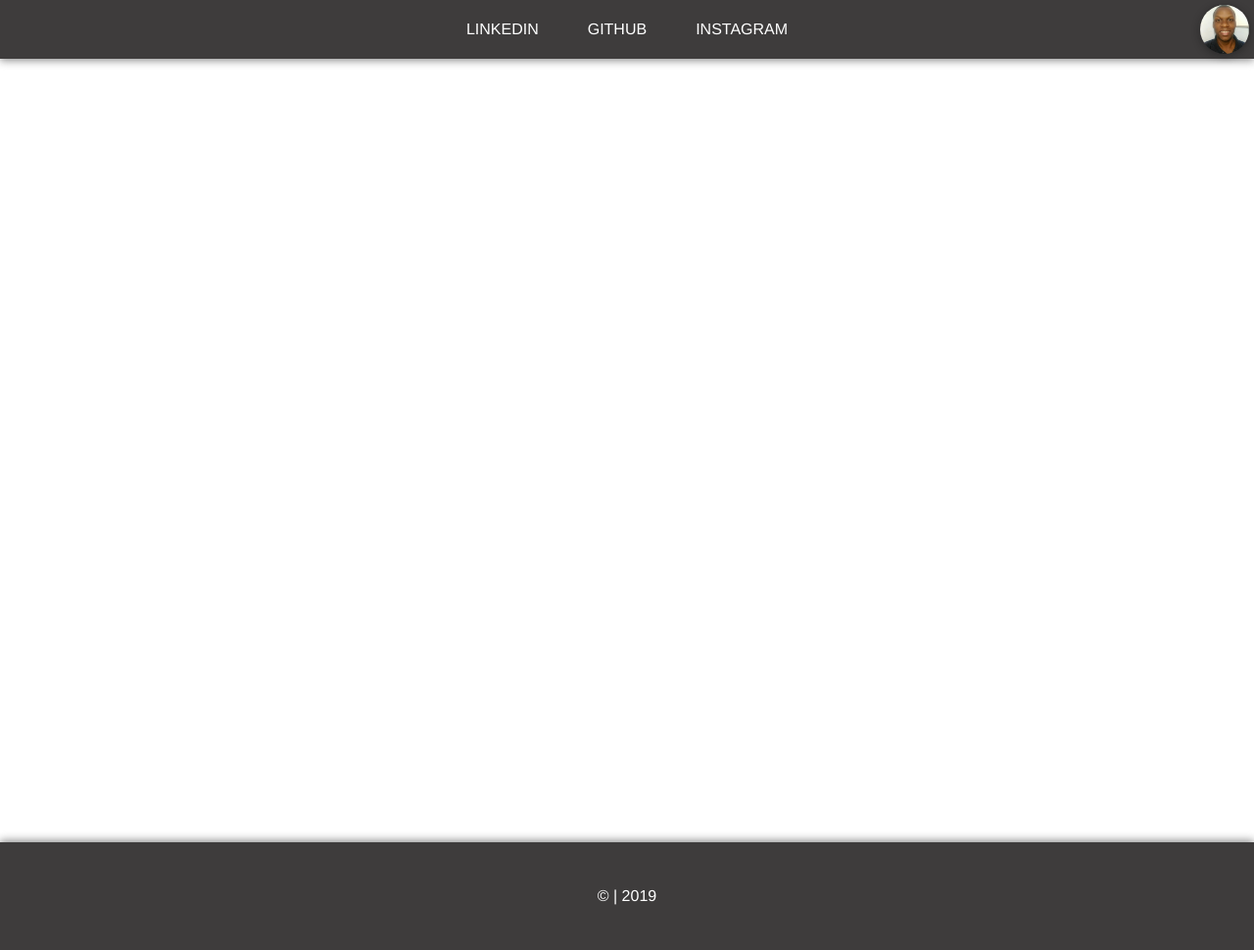
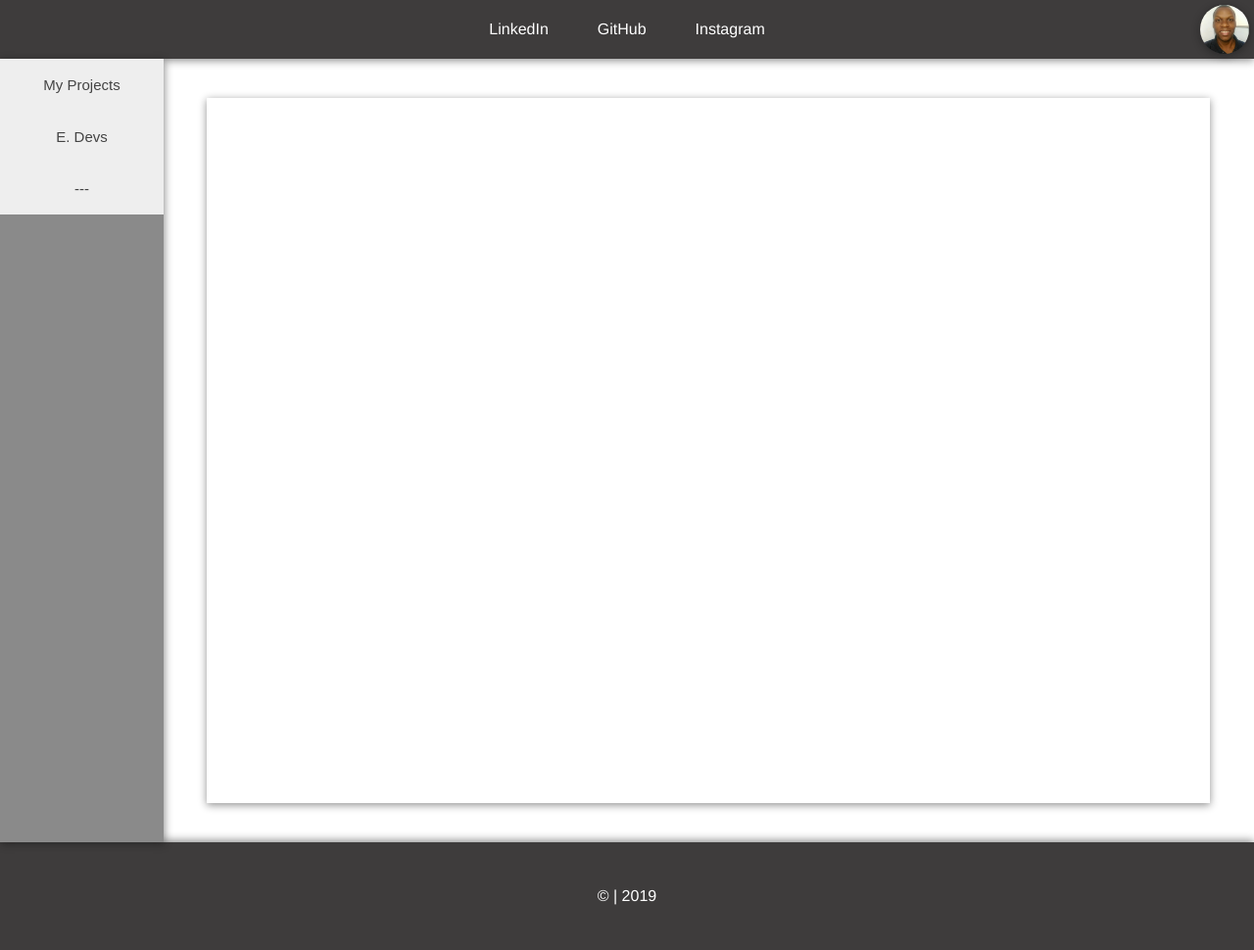
Before and after one commit to jonataspinto/Template, a PHP site: page / in a window 1280 px wide. Shown: the whole page at 98% size. Run offline with PHP 8.4, Linux system fonts and the light colour scheme.

Commit message:
study mixins

```diff
--- a/HTML and SASS/css/style.css
+++ b/HTML and SASS/css/style.css
@@ -4,37 +4,49 @@
   padding: 0;
 }
 
-body header nav {
+.my-header .nav-bar {
+  display: flex;
+  flex-direction: normal;
+  justify-content: center;
+  align-items: normal;
   width: 100%;
   height: 60px;
   background-color: #3e3c3c;
   box-shadow: 0px 2px 8px rgba(20, 20, 20, 0.473);
-  justify-content: center;
 }
-body header nav ul {
+.my-header .nav-bar ul {
+  display: flex;
+  flex-direction: normal;
+  justify-content: normal;
+  align-items: normal;
   list-style: none;
   height: 100%;
 }
-body header nav ul li {
+.my-header .nav-bar ul li {
+  display: flex;
+  flex-direction: normal;
+  justify-content: center;
+  align-items: center;
   height: 100%;
   padding: 0px 25px;
 }
-body header nav ul li:hover {
-  background-color: #81918c;
+.my-header .nav-bar ul li:hover {
+  background-color: #585555;
   transition: 0.5s;
 }
-body header nav ul li a {
+.my-header .nav-bar ul li a {
   color: white;
   text-decoration: none;
-  text-transform: uppercase;
+  text-transform: none;
   font-family: "Arimo", sans-serif;
 }
-body header nav div {
-  border-radius: 50%;
+.my-header .nav-bar .img-logo {
   width: 50px;
   height: 50px;
+  background-color: none;
+  box-shadow: 0px 2px 8px rgba(20, 20, 20, 0.473);
+  border-radius: 50%;
   margin-right: 5px;
-  box-shadow: 0px 2px 8px rgba(20, 20, 20, 0.473);
   background-image: url("./../img/jon.png");
   background-attachment: initial;
   background-position-x: 50%;
@@ -44,38 +56,110 @@ body header nav div {
   position: absolute;
   right: 0;
 }
-body header nav div img {
-  width: 50%;
-  height: 50%;
-  border-radius: 50%;
+
+main {
+  display: flex;
+  flex-direction: row;
+  justify-content: normal;
+  align-items: normal;
+  min-height: 100vh;
 }
-body main {
+main .colaps-section {
+  width: 15vw;
   height: 100vh;
+  background-color: #8a8a8a;
+  box-shadow: 1px 2px 8px rgba(20, 20, 20, 0.473);
 }
-body footer {
-  background-color: #3e3c3c;
+main .colaps-section .collaps-buttom {
+  background-color: #eee;
+  color: #444;
+  cursor: pointer;
+  padding: 18px;
+  width: 100%;
+  border: none;
+  outline: none;
+  font-size: 15px;
+}
+main .colaps-section .content {
+  width: 100%;
+  display: none;
+  overflow: hidden;
+  background-color: #f1f1f1;
+}
+main .colaps-section .content ul {
+  display: flex;
+  flex-direction: column;
+  justify-content: normal;
+  align-items: normal;
+  list-style: none;
+  background-color: white;
+}
+main .colaps-section .content ul li {
+  display: flex;
+  flex-direction: normal;
+  justify-content: flex-start;
+  align-items: center;
+  width: 100%;
+  height: 30px;
+  background-color: #f1f1f1;
+  box-shadow: none;
+  color: #444;
+  text-decoration: none;
+  text-transform: none;
+  font-family: "Arimo", sans-serif;
+  cursor: pointer;
+  font-size: 1.1em;
+  margin-left: 5px;
+}
+main .colaps-section .content ul li:hover {
+  background-color: #e6e6e6;
+}
+main .colaps-section .active, main .colaps-section .collaps-buttom:hover {
+  background-color: #ccc;
+}
+main .frame {
+  width: 100%;
+  height: 100vh;
+  background-color: none;
+  box-shadow: none;
+  display: flex;
+  flex-direction: normal;
+  justify-content: center;
+  align-items: center;
+}
+main .frame iframe {
+  width: 80vw;
+  height: 90vh;
+  background-color: white;
+  box-shadow: 0px 2px 8px rgba(20, 20, 20, 0.473);
+  overflow: hidden;
+}
+
+.my-footer {
+  display: flex;
+  flex-direction: normal;
+  justify-content: center;
+  align-items: center;
   width: 100%;
   height: 110px;
+  background-color: #3e3c3c;
   box-shadow: 0px -2px 8px rgba(20, 20, 20, 0.473);
 }
-body footer p {
+.my-footer p {
+  color: white;
+  text-decoration: none;
+  text-transform: none;
   font-family: "Arimo", sans-serif;
-  color: white;
 }
 
-.flex {
-  display: flex;
-}
+@media screen and (max-width: 768px) {
+  .my-header .nav-bar ul {
+    display: none;
+  }
 
-.flexRow {
-  display: flex;
-  justify-content: space-around;
-  align-items: center;
-}
-
-.flexColumn {
-  display: flex;
-  flex-direction: column;
+  .colaps-section {
+    display: none;
+  }
 }
 
 /*# sourceMappingURL=style.css.map */
--- a/HTML and SASS/css/style.scss
+++ b/HTML and SASS/css/style.scss
@@ -3,38 +3,49 @@
     margin: 0;
     padding: 0;
 }
-body{
-    header{
-        nav{
-            width: 100%;
-            height: 60px;
-            background-color: $bgc;
-            box-shadow: $shadow;
-            justify-content: center;
+@mixin flex($-direction, $-justifyContent, $-alignItems){
+    display: flex;
+    flex-direction: $-direction;
+    justify-content:$-justifyContent;
+    align-items: $-alignItems;
+}
+@mixin theme($-width, $-heigth, $-backgroundColor, $-boxShadow){
+    width: $-width;
+    height: $-heigth;
+    background-color: $-backgroundColor;
+    box-shadow: $-boxShadow;
+}
+@mixin text($-color, $-textDecoration, $-textTransform, $-fontFamily){
+    color: $-color;
+    text-decoration: $-textDecoration;
+    text-transform: $-textTransform;
+    font-family: $-fontFamily;
+}
+.my-header{
+    .nav-bar{
+        @include flex(normal, center, normal);
+        @include theme(100%, 60px, $bgc, $shadow);
         ul{
+            @include flex(normal, normal, normal);
             list-style: none;
             height: 100%;
             li{
+                @include flex(normal, center, center);
                 height: 100%;
                 padding: 0px $nav-li-pdd;
                 &:hover{
-                        background-color: $nav-hover;
+                    background-color:lighten($bgc, 10%);
                     transition: $nav-hoverT;
                 }
                 a{
-                        color: $font-color1;
-                        text-decoration: none;
-                        text-transform: uppercase;
-                        font-family: $arimo;
+                    @include text($font-color1, none, none, $arimo);
                 }
             }
         }
-            div{
+        .img-logo{
+            @include theme (50px, 50px, none, $shadow);
             border-radius: 50%;
-                width: 50px;
-                height: 50px;
             margin-right:5px;
-                box-shadow: $shadow;
             background-image: url('./../img/jon.png');
             background-attachment: initial;
             background-position-x: 50%;
@@ -43,45 +54,78 @@ body{
             align-self: center;
             position: absolute;
             right: 0;
-                img{
-                    width: 50% ;
-                    height: 50%;
-                    border-radius: 50%;
-                }
         }
     }
 }
 
 main{
-        height: 100vh;
-        section{
-
+    @include flex(row, normal, normal);
+    min-height: 100vh;
+    .colaps-section{
+        @include theme(15vw, 100vh, rgb(138, 138, 138), 1px 2px 8px rgba(20, 20, 20, 0.473));
+        .collaps-buttom {
+            background-color: #eee;
+            color: #444;
+            cursor: pointer;
+            padding: 18px;
+            width: 100%;
+            border: none;
+            outline: none;
+            font-size: 15px;
+        }
+        .content {
+            width: 100%;
+            display: none;
+            overflow: hidden;
+            background-color: #f1f1f1;
+            ul{
+                @include flex(column, normal, normal );
+                list-style: none;
+                background-color: lighten(#f1f1f1, 10%);
+                li{
+                    @include flex(normal, flex-start, center );
+                    @include theme(100%, 30px, #f1f1f1, none);
+                    @include text(#444, none, none, $arimo);
+                    cursor: pointer;
+                    font-size: 1.1em;
+                    margin-left: 5px;
+                }
+                li:hover{
+                    background-color: lighten(#ccc, 10%);
                 }
             }
-
-    footer{
-        background-color: $bgc;
-        width: 100%;
-        height: 110px;
-        box-shadow: $shadow-in;
-
-        p{
-            font-family: $arimo;
-            color: $font-color1;
+        }
+        .active, .collaps-buttom:hover{
+        background-color: #ccc;
+        }
+    }
+    .frame{
+        @include theme(100%, 100vh, none, none);
+        @include flex(normal, center, center);
+        iframe{
+            @include theme(80vw, 90vh, white, $shadow);
+            overflow: hidden;
         }
     }
 }
 
-// CLASSES
-.flex{
-    display: flex;
+.my-footer{
+    @include flex(normal, center, center);
+    @include theme(100%, 110px, $bgc, $shadow-in);
+    p{
+        @include text($font-color1, none, none, $arimo);
     }
-.flexRow{
-    display: flex;
-    justify-content: space-around;
-    align-items: center;
 }
-.flexColumn{
-    display: flex;
-    flex-direction: column;
+
+@media screen and(max-width: 768px){
+    .my-header{
+        .nav-bar{
+            ul{
+                display: none;
             }
+        }
+    }
+    .colaps-section{
+        display: none;
+    }
+}
--- a/HTML and SASS/index.html
+++ b/HTML and SASS/index.html
@@ -8,23 +8,52 @@
     <link rel="stylesheet" href="css/style.css">
 </head>
 <body>
-    <header>
-        <nav class="flex">
-            <ul class="flex">
-                <li class="flexRow"><a href="#">LinkedIn</a></li>
-                <li class="flexRow"><a href="#">GitHub</a></li>
-                <li class="flexRow"><a href="#">Instagram</a></li>
+    <header class="my-header">
+        <nav class="nav-bar">
+            <ul>
+                <li><a href="#">LinkedIn</a></li>
+                <li><a href="#">GitHub</a></li>
+                <li><a href="#">Instagram</a></li>
             </ul>
-            <div></div>
+            <div class="img-logo"></div>
         </nav>
     </header>
-    <main class="flexRow">
-        <section class="flexRow">
-            <!-- <img src="./img/jon.png" alt=""> -->
+    <main class="">
+        <section class="colaps-section" id="colapsSection">
+            <button class="collaps-buttom">My Projects</button>
+            <div class="content" id="colapsContent">
+                <ul>
+                    <li onclick="closeColaps()" id="inova">Innova</li>
+                    <li onclick="closeColaps()" id="">---</li>
+                    <li onclick="closeColaps()" id="">---</li>
+                </ul>
+            </div>
+
+            <button class="collaps-buttom">E. Devs</button>
+            <div class="content">
+                <ul>
+                    <li onclick="closeColaps()" id="esdevs">Devs</li>
+                    <li onclick="closeColaps()" id="goods">Ggoods</li>
+                    <li onclick="closeColaps()" id="inova">null</li>
+                </ul>
+            </div>
+
+            <button class="collaps-buttom">---</button>
+            <div class="content">
+                <ul>
+                    <li onclick="closeColaps()" id="inova">null</li>
+                    <li onclick="closeColaps()" id="inova">null</li>
+                    <li onclick="closeColaps()" id="inova">null</li>
+                </ul>
+            </div>
+        </section>
+        <section class="frame" id="corpframe">
+            <iframe id="iframe" src="" frameborder="0"></iframe>
         </section>
     </main>
-    <footer class="flexRow">
+    <footer class="my-footer">
         <p>&copy; | 2019 </p>
     </footer>
+    <script src="./js/script.js"></script>
 </body>
 </html>
--- /dev/null
+++ b/HTML and SASS/js/script.js
@@ -0,0 +1,48 @@
+let coll = document.getElementsByClassName("collaps-buttom");
+let i;
+for (i = 0; i < coll.length; i++) {
+coll[i].addEventListener("click", function() {
+    this.classList.toggle("active");
+    let content = this.nextElementSibling;
+    if (content.style.display === "block") {
+        content.style.display = "none";
+    } else {
+    content.style.display = "block";
+    }
+});
+}
+
+function closeColaps(){
+    let off = document.getElementById('colapsContent')
+    console.log(off.style.display);
+    if (off.style.display == "block") {
+        off.style.display = "none";
+    } else {
+    off.style.display = "block";
+    }
+}
+
+let load = document.getElementById('colapsSection');
+let iframe = document.getElementsByTagName('iframe');
+load.addEventListener('click', (e) => {
+    if(e.target.id == "inova") {
+        console.log(e.target.id);
+        console.log(iframe);
+        let destino = 'https://estartando-devs.github.io/inova';
+        document.getElementById('iframe').src=destino;
+    }
+
+    if(e.target.id == "esdevs") {
+        console.log(e.target.id);
+        console.log(iframe);
+        let destino = 'http://estartandodevs.com.br/';
+        document.getElementById('iframe').src=destino;
+    }
+
+    if(e.target.id == "goods") {
+        console.log(e.target.id);
+        console.log(iframe);
+        let destino = 'http://www.generalgoods.com.br/';
+        document.getElementById('iframe').src=destino;
+    }
+});
```
Also changed, not shown: 1 other file. Lines whose indentation alone changed are shown as unchanged.
